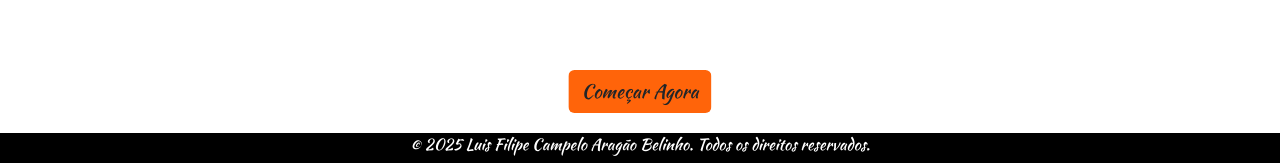
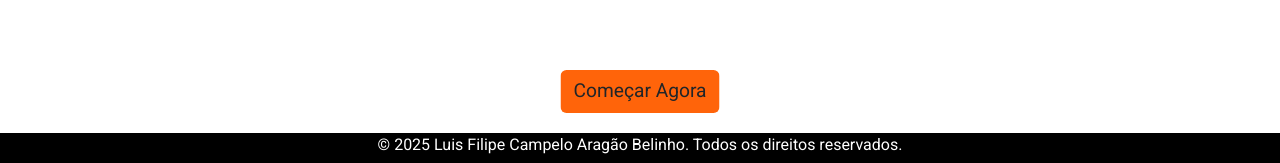
Before and after one commit to LuisCampelo2/Zap-List, a React (Vite) app in the folder client/: page / in a window 1280 px wide. Shown: the part 737-900 px from the top of the page. Built offline with nearby package versions, Linux system fonts and the light colour scheme.

Commit message:
font alterada

```diff
--- a/client/index.html
+++ b/client/index.html
@@ -18,9 +18,10 @@
     <link rel="apple-touch-icon" href="./src/imgs/logo.png" />
     <link rel="shortcut icon" href="./src/imgs/logo.png" type="image/x-icon" />
     <link
-      href="https://fonts.googleapis.com/css2?family=Kaushan+Script&display=swap"
+      href="https://fonts.googleapis.com/css2?family=Roboto:ital,wght@0,100..900;1,100..900&display=swap"
       rel="stylesheet"
     />
+
     <link
       rel="stylesheet"
       href="https://cdn.jsdelivr.net/npm/bootstrap-icons@1.10.5/font/bootstrap-icons.css"
--- a/client/src/styles/main.scss
+++ b/client/src/styles/main.scss
@@ -5,16 +5,15 @@
 @import "myLists";
 @import "products";
 
-
 html,
 body,
 #root {
   height: 100%;
   margin: 0;
   padding: 0;
-  font-family: "Kaushan Script", cursive;
+  font-family: "Roboto", sans-serif;
 }
 
-main{
-   min-height: 100vh;
+main {
+  min-height: 100vh;
 }
```
Also changed, not shown: 1 other file (tests, documents, lock files or other folders).
